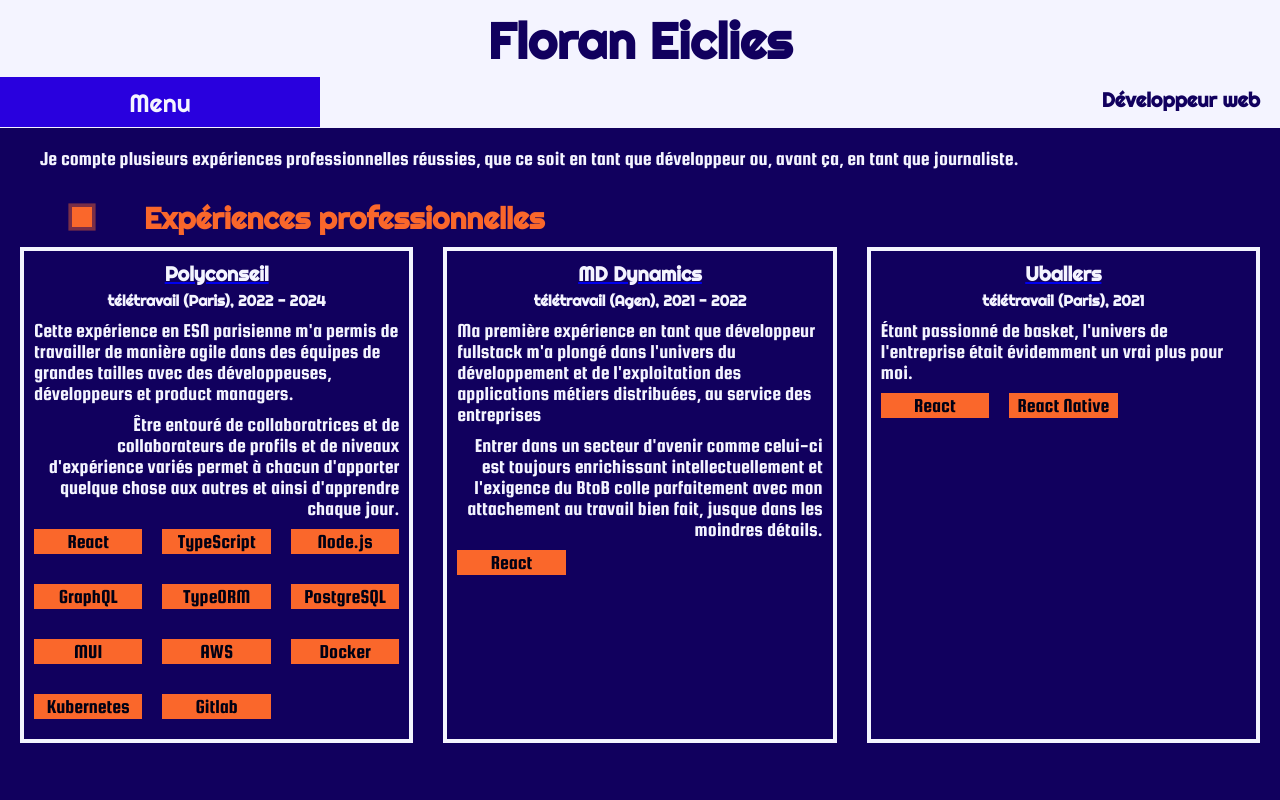
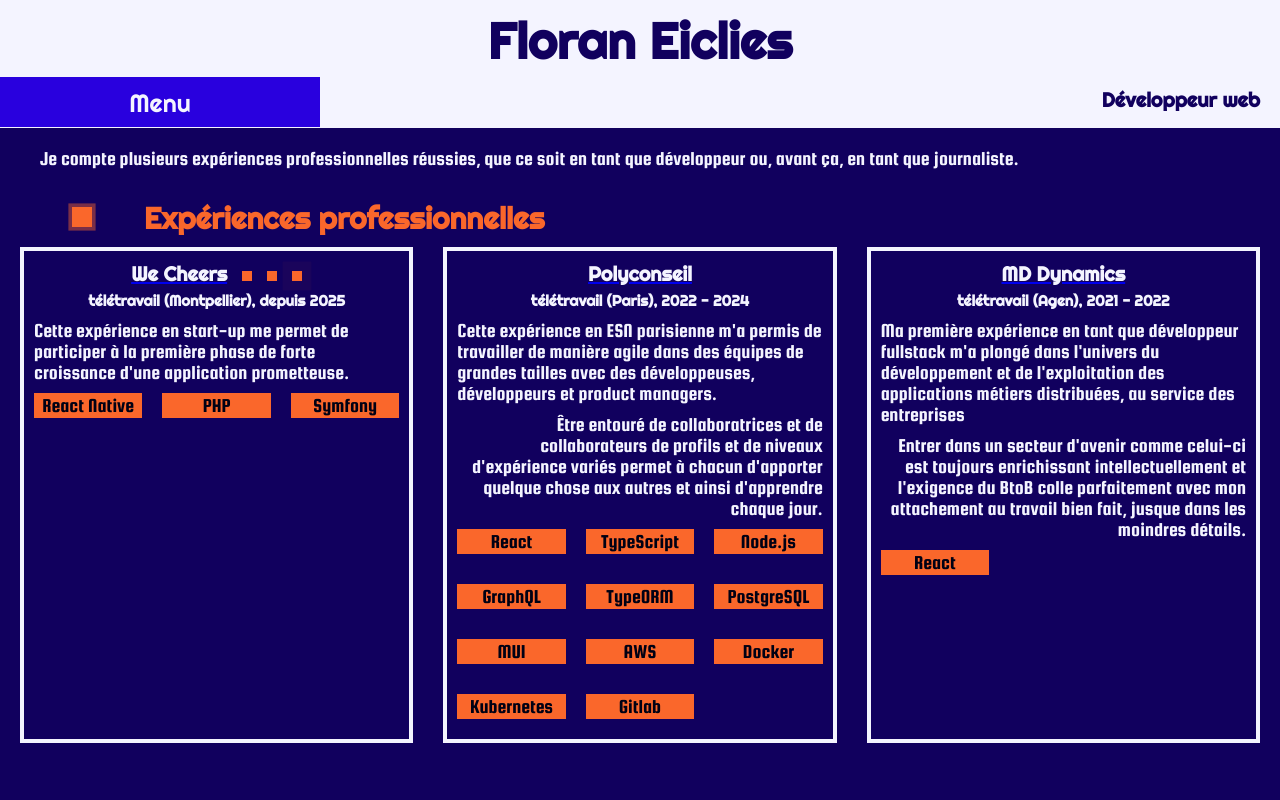
Before and after one commit to e-floran/online-cv, a React (Vite) app: page /experience in a window 1280 px wide. Shown: the top 800 px of the page. Built offline with nearby package versions, Linux system fonts and the light colour scheme.

Commit message:
added wecheers

```diff
--- a/src/pages/Experience.tsx
+++ b/src/pages/Experience.tsx
@@ -5,6 +5,16 @@ const experienceData = [
   {
     title: "Expériences professionnelles",
     items: [
+      {
+        title: "We Cheers",
+        isInProgress: true,
+        placeAndTime: "télétravail (Montpellier), depuis 2025",
+        href: "https://wecheers.fr/",
+        texts: [
+          "Cette expérience en start-up me permet de participer à la première phase de forte croissance d'une application prometteuse.",
+        ],
+        technos: ["React Native", "PHP", "Symfony"],
+      },
       {
         title: "Polyconseil",
         isInProgress: false,
--- a/src/pages/Home.tsx
+++ b/src/pages/Home.tsx
@@ -5,7 +5,7 @@ const homeData = [
   {
     title: "Mon parcours",
     texts: [
-      "Je suis actuellement développeur chez Polyconseil. J'apporte une vraie passion pour le développement mais aussi un profil atypique enrichi par ma première vie professionnelle.",
+      "Je suis actuellement développeur chez WeCheers. J'apporte une vraie passion pour le développement mais aussi un profil atypique enrichi par ma première vie professionnelle.",
       "En effet, après plusieurs expériences réussies dans la presse et après avoir touché à tous les métiers qu'elle a à offrir, je me suis lancé un nouveau défi, tourné vers l'avenir, en devenant développeur.",
       'Pour démarrer cette nouvelle carrière, entre 2020 et 2021, j\'ai suivi une formation "Développeur web" sur le campus remote de la Wild code school.',
     ],
```
